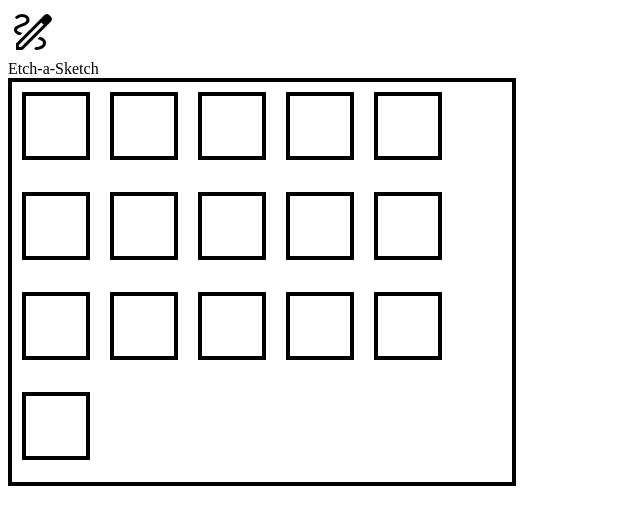
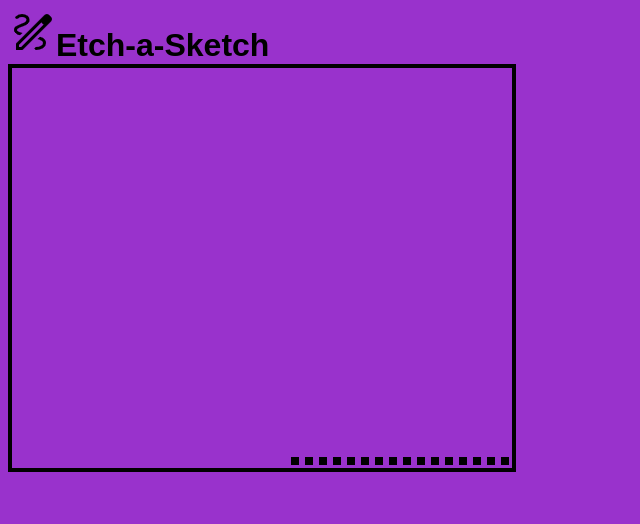
Before and after one commit to LDECODES/Etch-a-Sketch, a plain HTML site: page index.html in a window 1280 px wide. Shown: the whole page, without its empty margins (0-640 px from the left). Drawn offline with Linux system fonts and the light colour scheme.

Commit message:
changed background colour

```diff
--- a/index.html
+++ b/index.html
@@ -9,11 +9,11 @@
 </head>
 <body>
     <div class="nav">
-    <img src="icons/draw_FILL0_wght400_GRAD0_opsz48.png" alt="" class="icon">
-    <div class="Logo">Etch-a-Sketch</div>
+    <div class="Logo"><img src="icons/draw_FILL0_wght400_GRAD0_opsz48.png" alt="">Etch-a-Sketch</div>
     </div>
     <div class="content">
         <div class="controls">
+
 
         </div>
         <div class="tiles">
--- a/style.css
+++ b/style.css
@@ -1,21 +1,30 @@
 body {
-    background-color: white;
+    background-color: darkorchid;
+
     color: black;
+}
+.Logo {
+   font-family: Arial, Helvetica, sans-serif;
+   font-weight: bolder;
+
+   font-size: xx-large;
 }
 
 .tiles {
     display: flex;
     flex-wrap: wrap;
-    flex: grow 1;;
+    flex-grow: 1;
     width: 500px;
     height: 400px;
     border: solid black 4px;
+    justify-content: flex-end;
+    align-items: flex-end;
 
 }
 
 .tile {
-    height: 60px;
-    width: 60px;
+    display: flex ;
+
     border: solid black 4px;
-    margin: 10px;
+    margin: 3px;
 }
```
